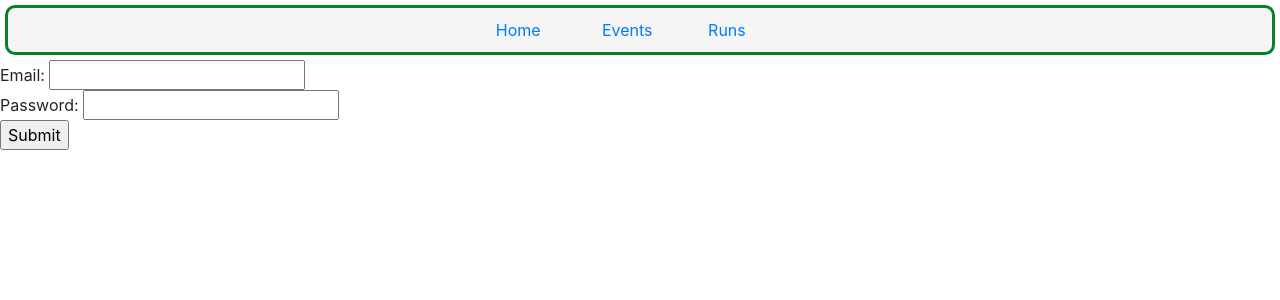
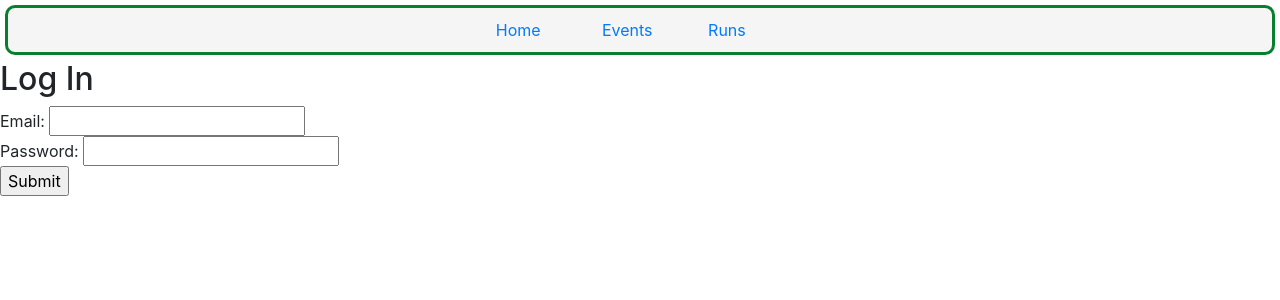
Before and after one commit to buraizu/emerald_city_runs, a React (Create React App) app in the folder client/: page /login in a window 1280 px wide. Shown: the top 300 px of the page. Built offline with nearby package versions, Linux system fonts and the light colour scheme.

Commit message:
Modify formatting

```diff
--- a/client/src/users/LogInPage.js
+++ b/client/src/users/LogInPage.js
@@ -19,12 +19,13 @@ class LogInPage extends Component {
 
   handleOnSave = (event) => {
     event.preventDefault();
-    this.props.logInUser(this.state);
+    this.props.authenticate(this.state);
   }
 
   render() {
     return (
       <div>
+        <h2>Log In</h2>
         <form>
           <span>Email: </span>
           <input
```
